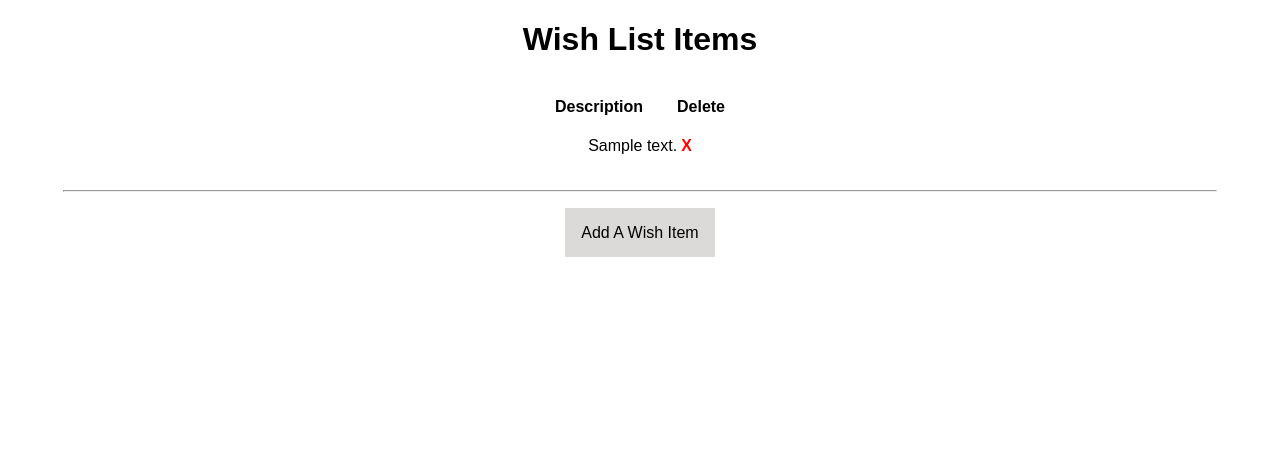
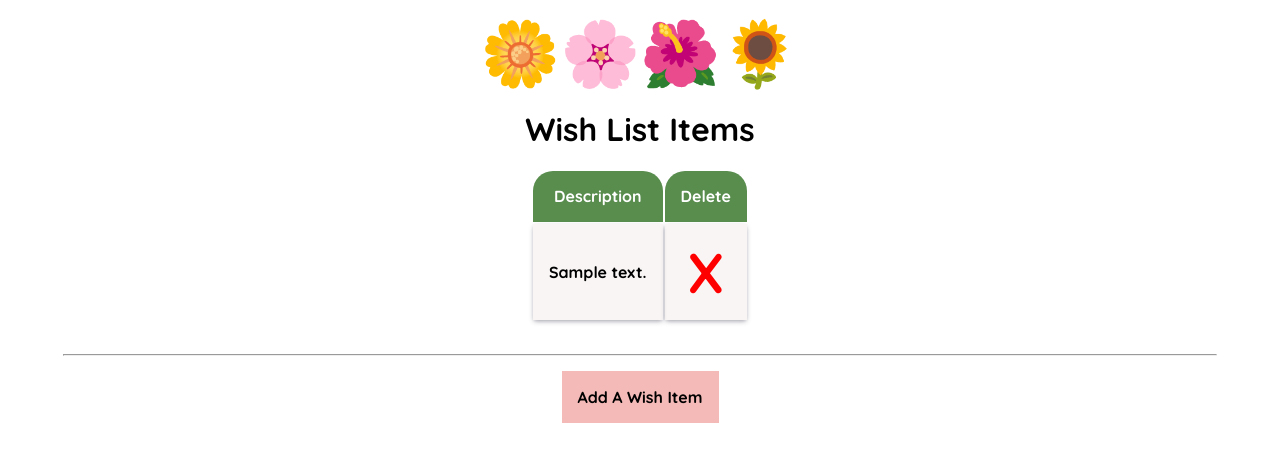
Before and after one commit to dmt94/wishlist, a Django app: page / in a window 1280 px wide. Shown: the top 462 px of the page. Run offline with Django 4.2, Linux system fonts and the light colour scheme; tables that the repository leaves empty hold one stand-in row (values such as "Sample post"); some libraries are stand-ins or nearby versions.

Commit message:
added styles

```diff
--- a/main_app/static/css/style.css
+++ b/main_app/static/css/style.css
@@ -1,3 +1,4 @@
+@import url('https://fonts.googleapis.com/css2?family=Quicksand:wght@700&display=swap');
 
 body {
   text-align: center;
@@ -5,10 +6,16 @@ body {
   display: flex;
   justify-content: center;
   align-items: center;
+  font-family: 'Quicksand', sans-serif;
 }
 
 h1 {
   text-align: center;
+}
+
+.header-emojis {
+  font-size: 8vmin;
+  margin: 2vmin;
 }
 
 .main-div {
@@ -23,14 +30,60 @@ table {
   flex-direction: column;
 }
 
+tr th,
+tr td {
+  padding: 2vmin;
+  border: 1px solid black;
+}
+
 tr th {
-  /* border:1px solid black; */
-  padding: 2vmin;
+  background-color: rgb(88, 141, 78);
+  color: white;
+  border-top-right-radius: 20px;
+  border-top-left-radius: 20px;
+  border: none;
+}
+
+textarea {
+  margin: 2vmin;
+  background-color: rgb(227, 251, 203);
+  color: black;
+  padding: 1vmin;
+  border: none;
+  box-shadow: rgba(99, 99, 99, 0.2) 0px 2px 8px 0px;
+  height: 100px;
+}
+
+tr td {
+  background-color: rgba(239, 222, 222, 0.308);
+  max-width: 200px;
+  border: none;
+  box-shadow: rgba(69, 69, 91, 0.498) 0px 2px 5px -1px, rgba(126, 125, 125, 0.145) 0px 1px 3px -1px;
+}
+
+#add-item-form tr td {
+  max-width: fit-content;
+  background-color: rgba(21, 21, 21, 0);
+}
+
+#add-item-form tr th {
+  border-bottom-left-radius: 50px;
+  border-top-left-radius: 50px;
+  border-top-right-radius: 0;
 }
 
 .delete-link {
   color: red;
   font-weight: 800;
+  font-size: 7vmin;
+}
+
+.delete-link:hover {
+  opacity: 0.3;
+}
+
+.delete-description {
+  color: rgb(231, 91, 91);
 }
 
 a {
@@ -38,15 +91,18 @@ a {
   color: black
 }
 
-.add-item {
-  background-color: rgb(220, 217, 217);
+.add-item,
+form input.add-item {
+  background-color: rgb(244, 186, 184);
   padding: 2vmin;
   margin-top: 4vmin;
+  border: none;
 }
 
 .add-item:hover {
   background-color: rgb(70, 70, 67);
   color: white;
+  cursor: pointer;
 }
 
 .confirm-btn {
@@ -54,6 +110,16 @@ a {
   color: white;
   padding: 2vmin;
   margin: 2vmin;
+  border: none;
+}
+
+.confirm-btn:hover {
+  background-color: lightcoral;
+  cursor: pointer;
+}
+
+#cancel-btn:hover {
+  text-decoration: underline;
 }
 
 hr {
--- a/main_app/templates/index.html
+++ b/main_app/templates/index.html
@@ -2,24 +2,16 @@
 {% block content %}
 
 <div class="main-div">
+  <h4 class="header-emojis">🌼🌸🌺🌻</h4>
   <h1>Wish List Items</h1>
 
-<table>
-  <!-- <thead>
-    <tr>
-      <th>Description</th>
-      <th>Delete</th>
-    </tr>
-  </thead> -->
-</table>
+
 {% if item_list %}
 <table>
-  <thead>
-    <tr>
-      <th>Description</th>
-      <th>Delete</th>
-    </tr>
-  </thead>
+  <tr>
+    <th>Description</th>
+    <th>Delete</th>
+  </tr>
 {% for item in item_list.all %}
   <tr>
     <td>{{ item.description }}</td>
--- a/main_app/templates/main_app/item_form.html
+++ b/main_app/templates/main_app/item_form.html
@@ -3,7 +3,7 @@
 
 <div class="main-div">
 <h1>Add Wish Item</h1>
-<form action="" method="POST">
+<form action="" method="POST" id="add-item-form">
   {% csrf_token %}
   <table>
     {{ form.as_table }}
```
Also changed, not shown: main_app/templates/main_app/item_confirm_delete.html (+11 -8 lines).
